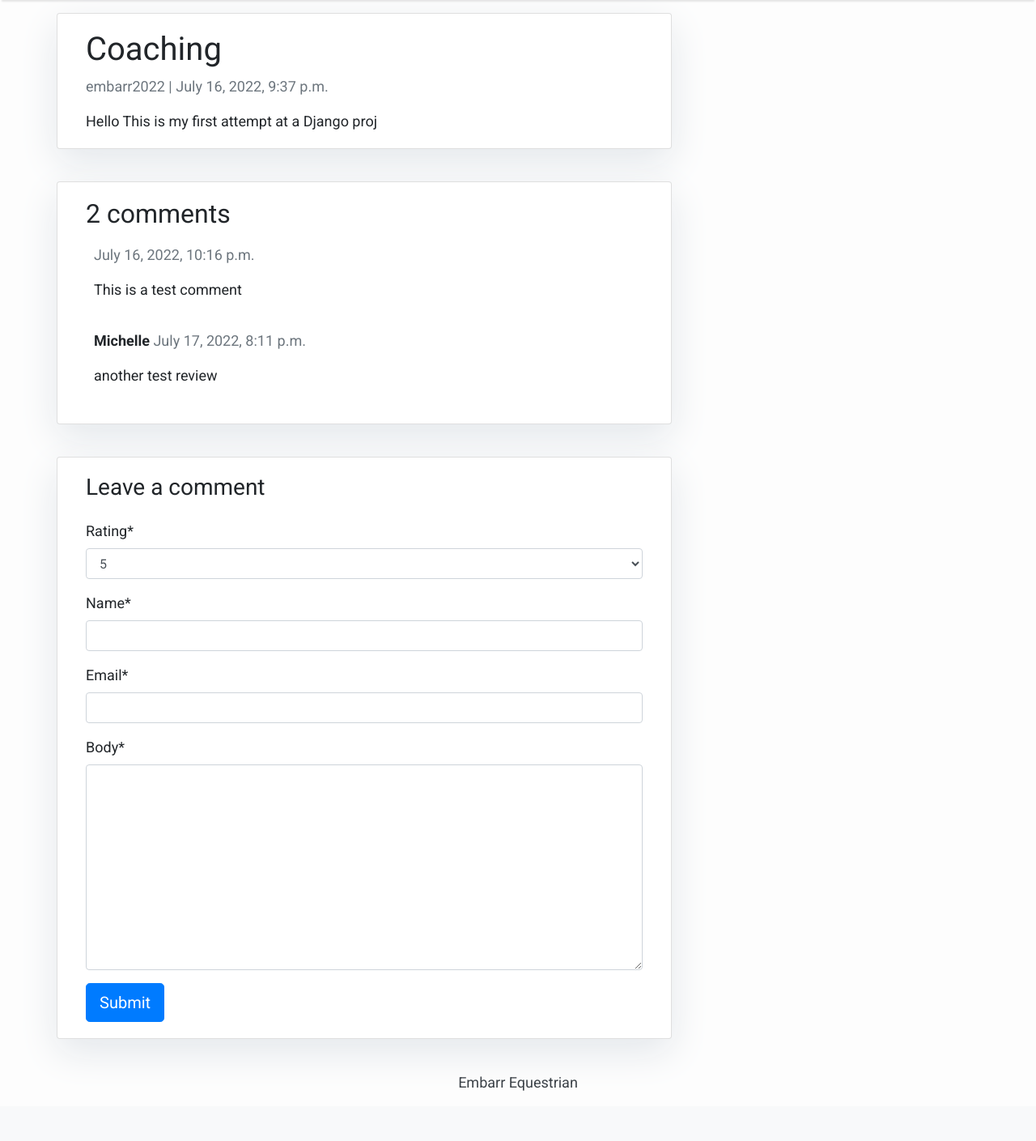
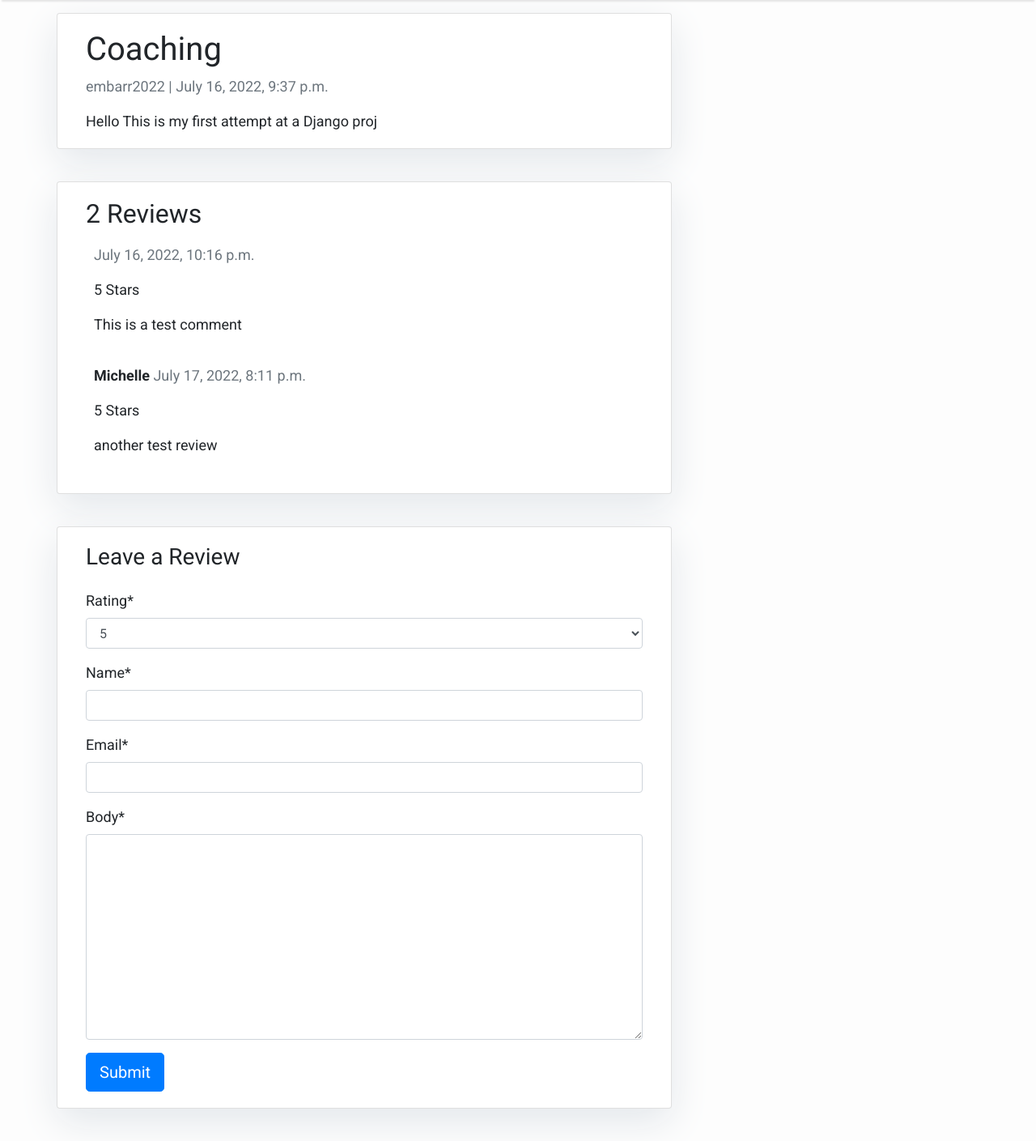
Before and after one commit to chellej80/Embarr-Equestrian-Testimonials, a Django app: a page that uses templates/post_detail.html in a window 1280 px wide. Shown: the part 59-1468 px from the top of the page at 81% size. Before the commit the page ends 1406 px from the top, so only its background shows below. Run offline with Django 3.2, Linux system fonts and the light colour scheme; data comes from the database, SQL or seed files in the repository; both versions use the stored data as it was after the commit; some libraries are stand-ins or nearby versions.

Commit message:
updated post detail html to add review rating

```diff
--- a/templates/post_detail.html
+++ b/templates/post_detail.html
@@ -14,7 +14,7 @@
     <div class="col-md-8 card mb-4  mt-3 ">
       <div class="card-body">
         <!-- comments -->
-        <h2>{{ comments.count }} comments</h2>
+        <h2>{{ comments.count }} Reviews</h2>
 
         {% for comment in comments %}
         <div class="comments" style="padding: 10px;">
@@ -23,6 +23,7 @@
             <span class=" text-muted font-weight-normal">
               {{ comment.created_on }}
             </span>
+            <p>{{ comment.rating }} Stars</p>
           </p>
           {{ comment.body | linebreaks }}
         </div>
@@ -33,10 +34,10 @@
       <div class="card-body">
         {% if new_comment %}
         <div class="alert alert-success" role="alert">
-          Your comment is awaiting moderation
+          Your Review is awaiting moderation
         </div>
         {% else %}
-        <h3>Leave a comment</h3>
+        <h3>Leave a Review</h3>
         <form method="post" style="margin-top: 1.3em;">
           {{ comment_form | crispy }}
           {% csrf_token %}
```
Also changed, not shown: db.sqlite3.
